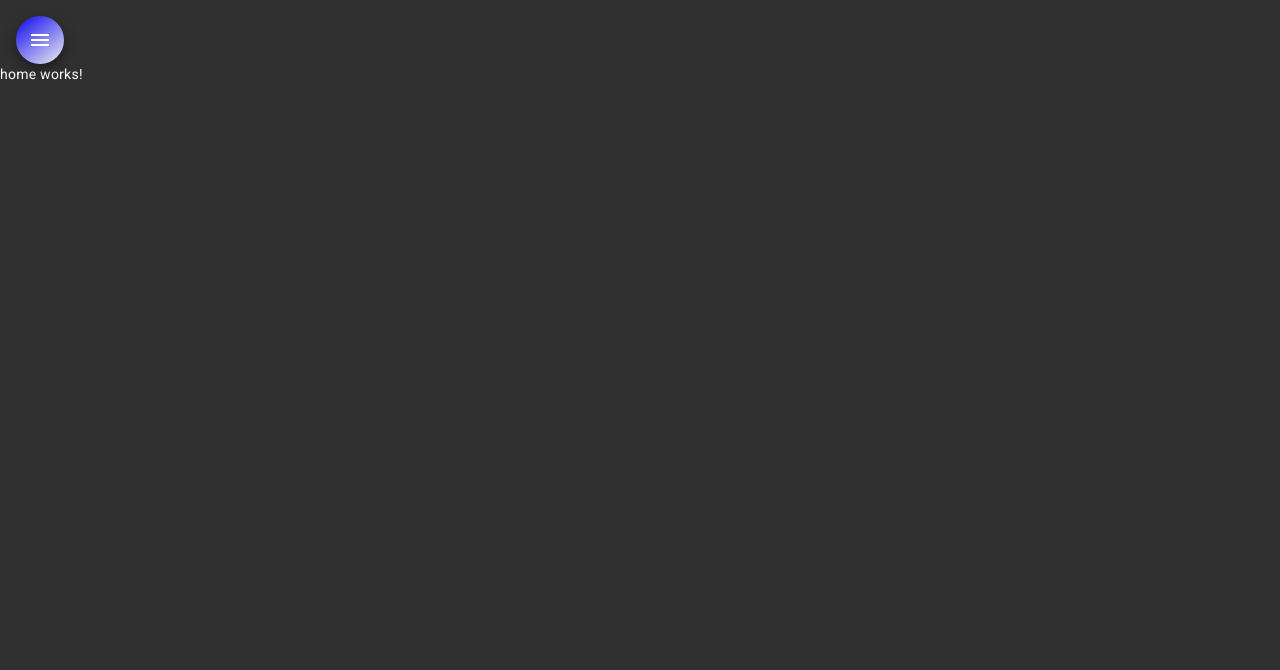
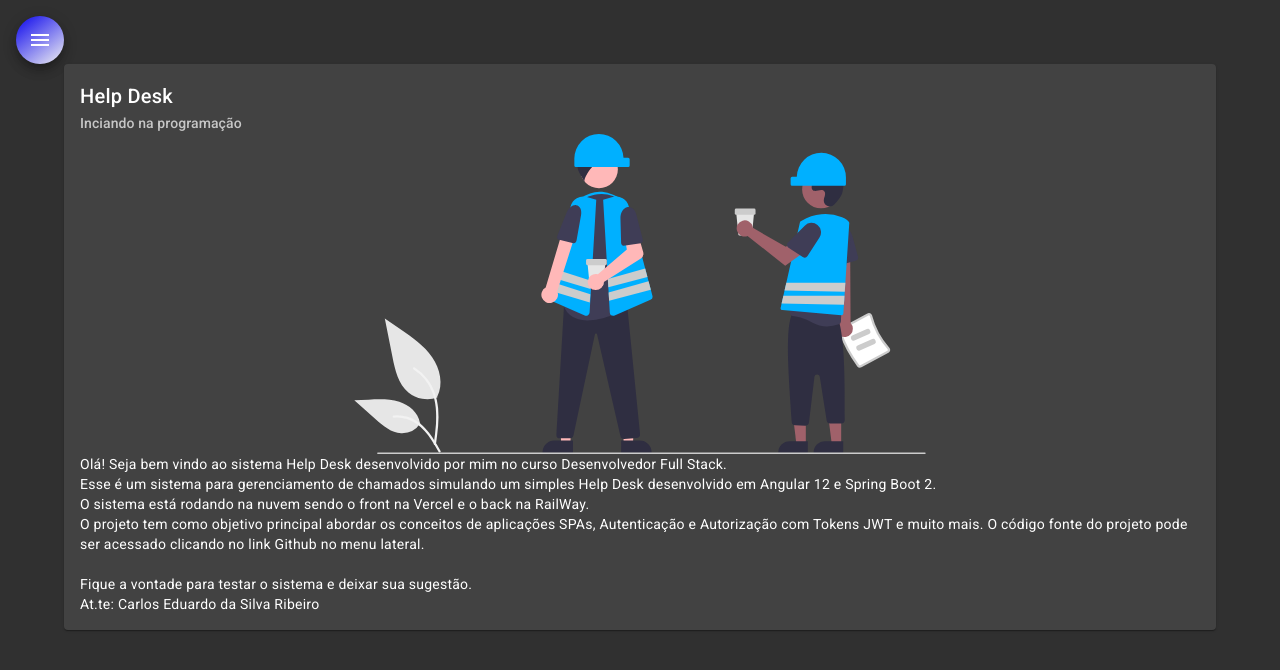
Before and after one commit to KaduSR/helpdesk-front, an Angular app: page /home in a window 1280 px wide. Shown: the top 670 px of the page. Built offline with nearby package versions, Linux system fonts and the light colour scheme.

Commit message:
HTML e CSS para componente home

```diff
--- a/src/app/components/home/home.component.css
+++ b/src/app/components/home/home.component.css
@@ -0,0 +1,8 @@
+.card {
+    width: 90%;
+    margin: auto;
+}
+
+img {
+    height: 20rem;
+}
--- a/src/app/components/home/home.component.html
+++ b/src/app/components/home/home.component.html
@@ -1 +1,18 @@
-<p>home works!</p>
+<mat-card class="card">
+    <mat-card-header>
+      <mat-card-title>Help Desk</mat-card-title>
+      <mat-card-subtitle>Inciando na programação</mat-card-subtitle>
+    </mat-card-header>
+    <img mat-card-image src="assets/img/home-image.svg" alt="Tela inicial">
+    <mat-card-content>
+        <p>
+            Olá! Seja bem vindo ao sistema Help Desk desenvolvido por mim no curso Desenvolvedor Full Stack.<br />
+            Esse é um sistema para gerenciamento de chamados simulando um simples Help Desk desenvolvido em Angular 12 e
+            Spring Boot 2. <br />O sistema está rodando na nuvem sendo o front na Vercel e o back na RailWay.<br />
+            O projeto tem como objetivo principal abordar os conceitos de aplicações SPAs, Autenticação e Autorização com
+            Tokens JWT e muito mais. O código fonte do projeto pode ser acessado clicando no link Github no menu lateral.
+            <br /><br /> Fique a vontade para testar o sistema e deixar sua sugestão.
+            <br /> At.te: Carlos Eduardo da Silva Ribeiro
+           </p>
+    </mat-card-content>
+  </mat-card>
```
